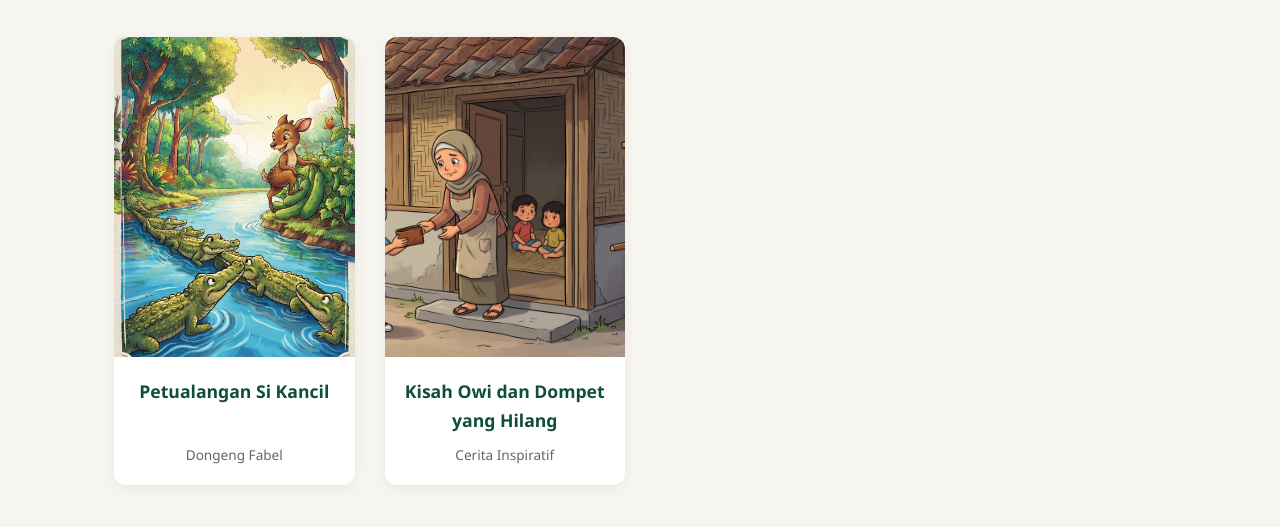
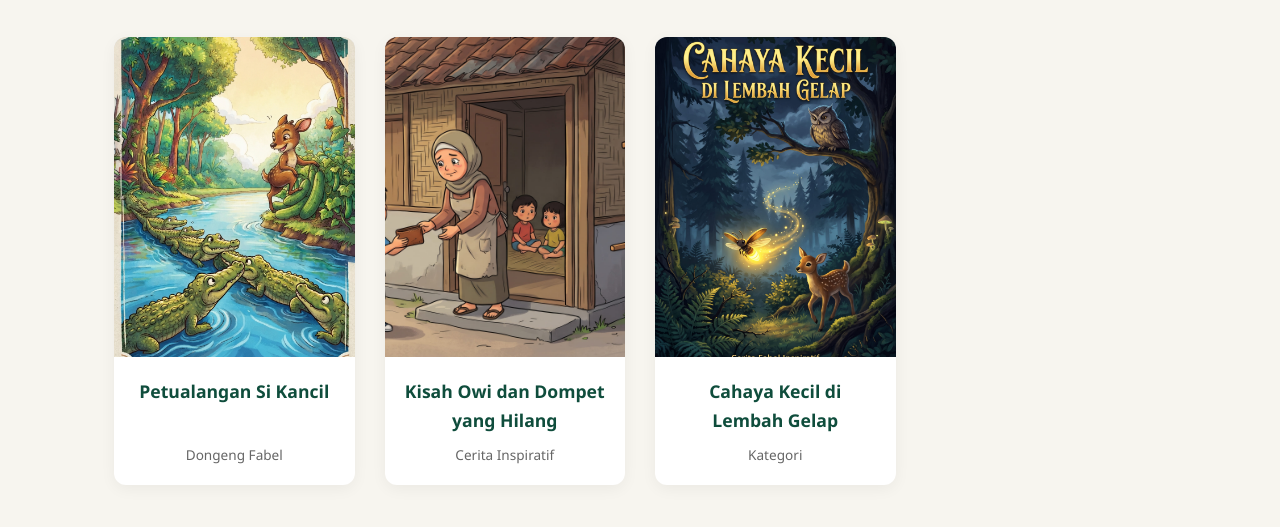
Before and after one commit to sdnkaranganyar02/p, a plain HTML site: page perpustakaan.html in a window 1280 px wide. Shown: the part 273-800 px from the top of the page. Drawn offline with nearby package versions, Linux system fonts and the light colour scheme.

Commit message:
Update perpustakaan.html

```diff
--- a/perpustakaan.html
+++ b/perpustakaan.html
@@ -58,6 +58,14 @@
           </div>
         </a>
 
+                <!-- KARTU BUKU 3 -->
+        <a href="buku-3.html" class="book-card">
+          <img src="assets/lumi-1.jpg" alt="Cover Buku 3" class="book-cover" onerror="this.src='https://via.placeholder.com/300x400?text=Cover+Buku+3'">
+          <div class="book-info">
+            <h3>Cahaya Kecil di Lembah Gelap</h3>
+            <p>Kategori</p>
+          </div>
+        </a>
       </div>
     </main>
 
```
